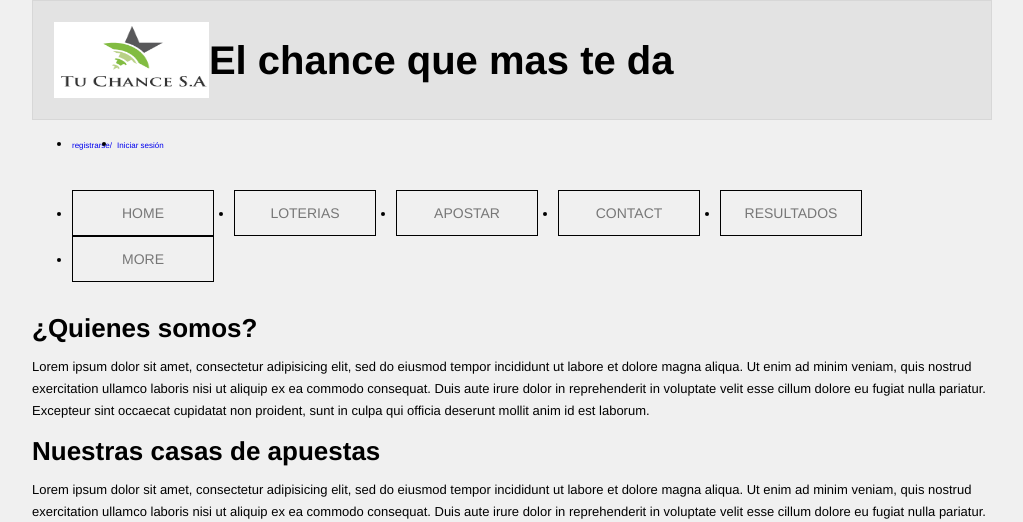
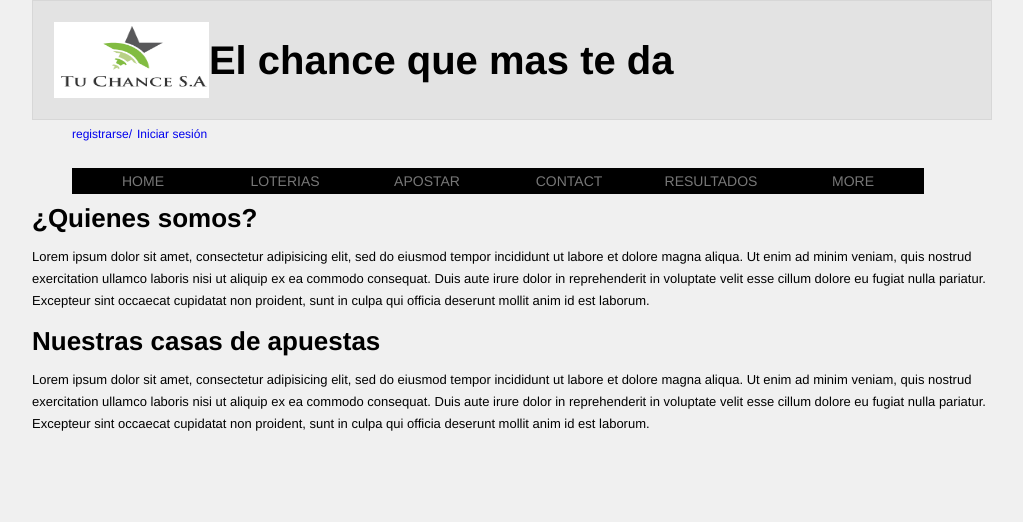
Before and after one commit to luchoestvalencia/proyectophp, a PHP site: page / in a window 1280 px wide. Shown: the top 522 px of the page, without its empty margins (128-1151 px from the left). Run offline with PHP 8.4, Linux system fonts and the light colour scheme.

Commit message:
menus mejorados
se cambo el color de la barra de menu, y se quito el punto

```diff
--- a/css/main.css
+++ b/css/main.css
@@ -19,13 +19,8 @@ body {
 
 	color: white;
 
-	/*background: red;*/
+
 	position: relative;
-	/*padding-bottom: 0%;
-	padding-left: 25%;
-	padding-left: 25%;
-	padding-top: 25%;
-	*/
 
 	background: url("../images/logo.PNG") repeat-x;
 	background-size: 100% 100%;
@@ -60,15 +55,18 @@ header {
 
 #menu ul li {
     float: left;
+    list-style: none;
 }
    #menu ul li a {
         display: block;
-        margin-right: 20px;
+        margin-right: 0px;
         width: 140px;
         font-size: 14px;
+        background-color: black;
+
 
         /*Define el espacio entre las lineas de texto.*/
-        line-height: 44px;
+        line-height: 24px;
         text-align: center;
         text-decoration: none;
         color: #777;
@@ -78,29 +76,48 @@ header {
 
     /*Le brinda a las propiedades de HOVER y
      Selected un color particular*/
-    nav ul li a:hover {
+    #menu ul li a:hover {
         color: #fff;
     }
 
-    nav ul li.selected a {
+    #menu ul li.selected a {
         color: #fff;
 
     }
+
+    #registro ul {
+        text-decoration: none;
+
+    }
+
     #registro ul li {
     	float: left;
+        list-style: none;
+
 
     }
 
        #registro ul li a {
+        list-style: none;
         display: block;
         margin-right: 5px;
 
-        font-size: 8px;
+        font-size: 12px;
 
         /*Define el espacio entre las lineas de texto.*/
-        line-height: 0px;
+        line-height: 2px;
         text-align: center;
         text-decoration: none;
+
+    }
+
+        #registro ul li a:hover {
+        color: #FF0000;
+    }
+
+    #registro ul li.selected a {
+        color: #FF0000;
+
     }
 
     footer p {
```
Also changed, not shown: index.html (+2 -5 lines).
